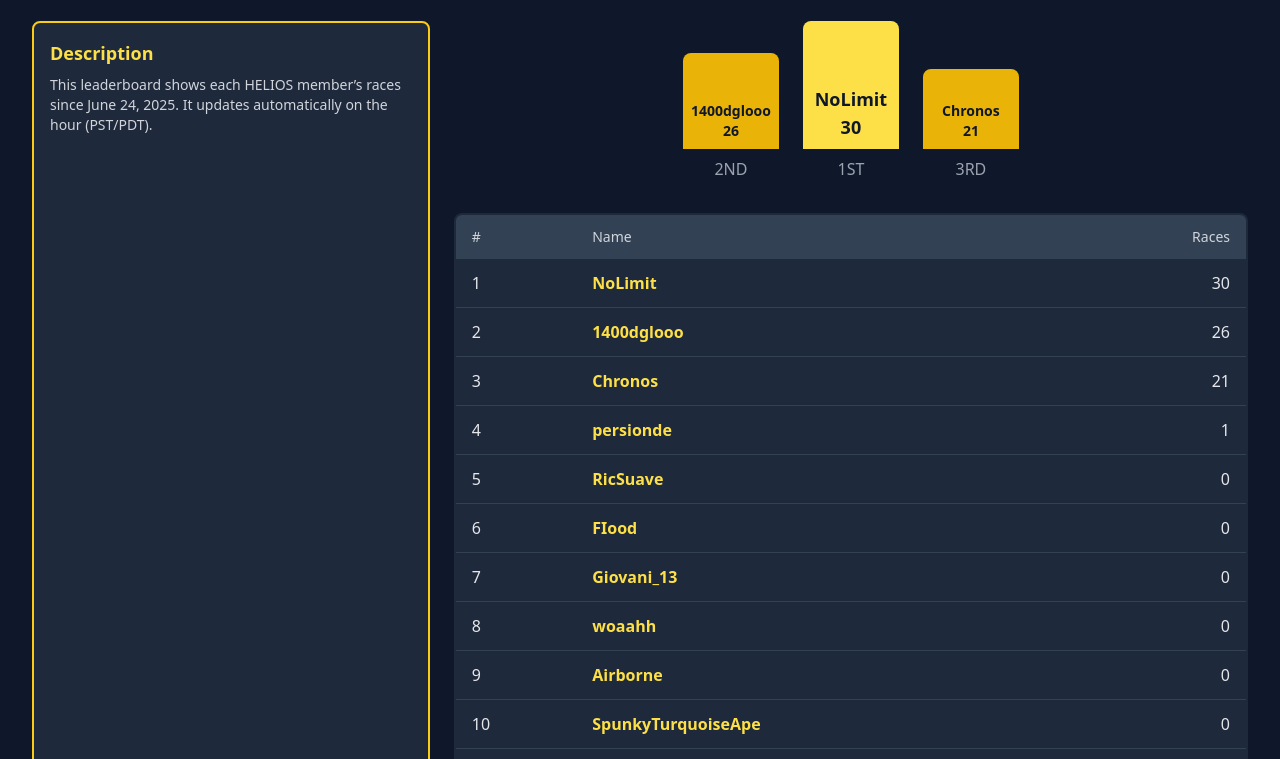
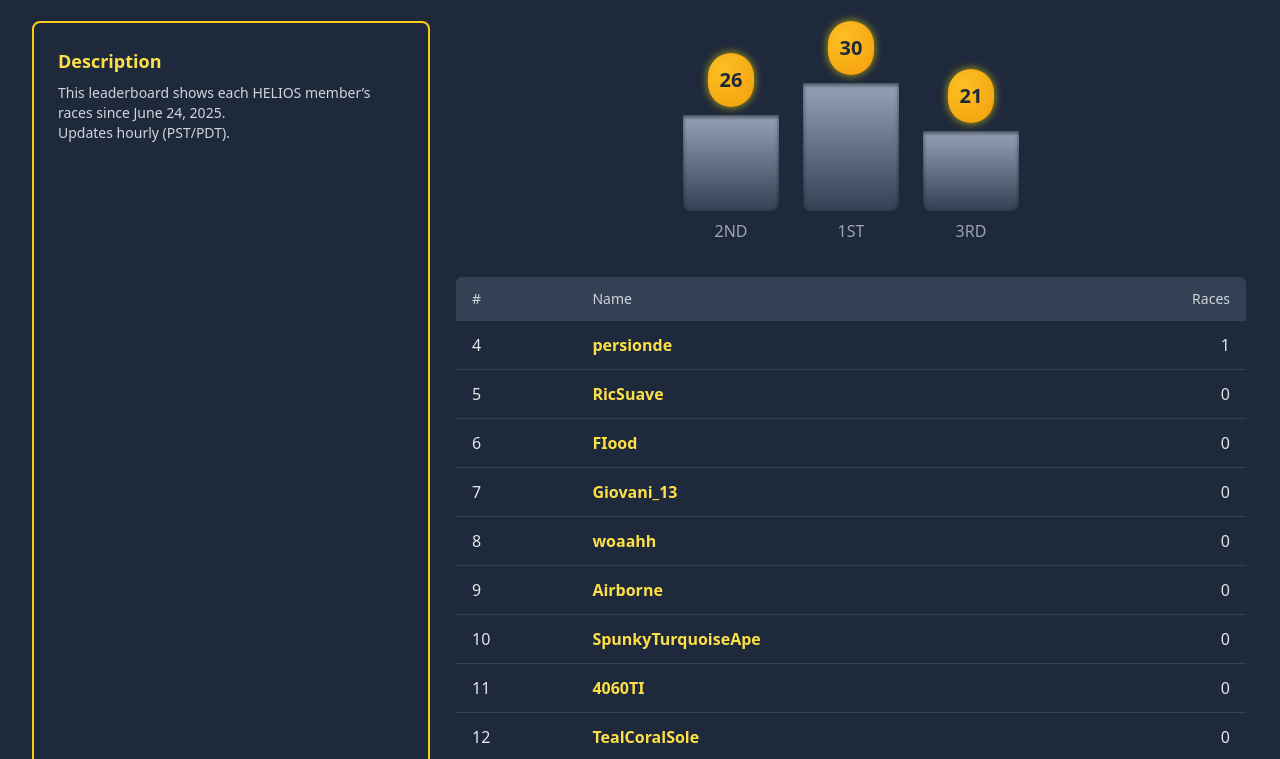
Before and after one commit to heliocentricity/17m-nct-comp, a website: page docs/index.html in a window 1280 px wide. Shown: the part 103-862 px from the top of the page. Drawn offline with nearby package versions, Linux system fonts and the light colour scheme.

Commit message:
Update index.html

```diff
--- a/docs/index.html
+++ b/docs/index.html
@@ -4,27 +4,58 @@
   <meta charset="UTF-8" />
   <title>HELIOS NitroType Leaderboard</title>
   <script src="https://cdn.tailwindcss.com"></script>
+  <style>
+    /* Subtle textured background using CSS gradient noise */
+    body {
+      background-color: #1e293b;
+      background-image: radial-gradient(circle at 50% 50%, rgba(255,255,255,0.02), transparent 30%),
+                        radial-gradient(circle at 20% 80%, rgba(255,255,255,0.015), transparent 20%);
+    }
+    .podium-step {
+      position: relative;
+      display: flex;
+      flex-direction: column;
+      align-items: center;
+    }
+    .podium-step span.count {
+      display: inline-block;
+      padding: 0.75rem;
+      background: radial-gradient(circle at 30% 30%, #fbbf24, #f59e0b);
+      border-radius: 9999px;
+      box-shadow: 0 0 8px rgba(255, 223, 0, 0.7);
+      font-weight: bold;
+      color: #1e293b;
+      font-size: 1.25rem;
+      margin-bottom: 0.5rem;
+    }
+    .podium-platform {
+      background: linear-gradient(to bottom, #94a3b8, #334155);
+      box-shadow: inset 0 2px 4px rgba(0,0,0,0.6);
+    }
+  </style>
 </head>
-<body class="bg-slate-900 text-gray-200 min-h-screen p-8">
+<body class="text-gray-200 min-h-screen p-8">
   <h1 class="text-4xl font-extrabold mb-2 text-yellow-400">HELIOS Team Leaderboard</h1>
   <p class="text-sm italic text-gray-400 mb-6">
     Last updated: <span id="updated-at" class="font-mono">Loading…</span>
   </p>
 
   <div class="flex space-x-6">
-    <!-- Description: 1/3 width on left -->
-    <div class="w-1/3 bg-slate-800 border-2 border-yellow-400 rounded-lg p-4">
+    <!-- Description: left -->
+    <div class="w-1/3 bg-slate-800 border-2 border-yellow-400 rounded-lg p-6">
       <h2 class="text-lg font-semibold text-yellow-300 mb-2">Description</h2>
       <p class="text-sm text-gray-300">
-        This leaderboard shows each HELIOS member’s races since June 24, 2025.
-        It updates automatically on the hour (PST/PDT).
+        This leaderboard shows each HELIOS member’s races since June 24, 2025.<br>
+        Updates hourly (PST/PDT).
       </p>
     </div>
 
-    <!-- Main content: 2/3 width -->
+    <!-- Main content: leaderboard and podium -->
     <div class="w-2/3">
       <!-- Podium for top 3 -->
-      <div id="podium" class="mb-8"></div>
+      <div id="podium" class="flex items-end justify-center mb-8 space-x-6">
+        <!-- dynamic content inserted here -->
+      </div>
 
       <!-- Leaderboard table -->
       <div class="overflow-x-auto">
@@ -36,9 +67,7 @@
               <th class="px-4 py-3 text-right text-sm font-medium text-gray-300">Races</th>
             </tr>
           </thead>
-          <tbody id="leaderboard" class="divide-y divide-slate-700">
-            <!-- rows go here -->
-          </tbody>
+          <tbody id="leaderboard" class="divide-y divide-slate-700"></tbody>
         </table>
       </div>
     </div>
@@ -48,68 +77,46 @@
     fetch('data.json')
       .then(r => r.json())
       .then(data => {
-        // 1) timestamp
-        const ua = document.getElementById('updated-at');
-        ua.textContent = data.last_updated || 'Unknown';
-
+        document.getElementById('updated-at').textContent = data.last_updated || 'Unknown';
         const board = Array.isArray(data.board) ? data.board : [];
 
-        // 2) podium
-        const pod = document.getElementById('podium');
+        // Build podium for top 3
+        const podiumEl = document.getElementById('podium');
+        ['second','first','third'].forEach(pos => {
+          // placeholders
+        });
         if (board.length >= 3) {
           const [first, second, third] = board;
-          pod.innerHTML = `
-            <div class="flex items-end justify-center space-x-6">
-              <!-- 2nd place -->
-              <div class="flex flex-col items-center">
-                <div class="bg-yellow-500 text-slate-900 font-bold text-sm text-center rounded-t-lg px-4 py-2 h-24 w-24 flex items-end justify-center">
-                  <a href="https://www.nitrotype.com/racer/${second.username}"
-                     target="_blank" class="block hover:underline">
-                    ${second.displayName}<br>${second.delta}
-                  </a>
-                </div>
-                <span class="text-gray-400 mt-2 uppercase">2nd</span>
-              </div>
-              <!-- 1st place -->
-              <div class="flex flex-col items-center">
-                <div class="bg-yellow-300 text-slate-900 font-bold text-lg text-center rounded-t-lg px-4 py-2 h-32 w-24 flex items-end justify-center">
-                  <a href="https://www.nitrotype.com/racer/${first.username}"
-                     target="_blank" class="block hover:underline">
-                    ${first.displayName}<br>${first.delta}
-                  </a>
-                </div>
-                <span class="text-gray-400 mt-2 uppercase">1st</span>
-              </div>
-              <!-- 3rd place -->
-              <div class="flex flex-col items-center">
-                <div class="bg-yellow-500 text-slate-900 font-bold text-sm text-center rounded-t-lg px-4 py-2 h-20 w-24 flex items-end justify-center">
-                  <a href="https://www.nitrotype.com/racer/${third.username}"
-                     target="_blank" class="block hover:underline">
-                    ${third.displayName}<br>${third.delta}
-                  </a>
-                </div>
-                <span class="text-gray-400 mt-2 uppercase">3rd</span>
-              </div>
-            </div>
-          `;
+          const createStep = (user, place, heightClass) => {
+            const div = document.createElement('div');
+            div.className = 'podium-step';
+            div.innerHTML = `
+              <span class="count">${user.delta}</span>
+              <div class="podium-platform ${heightClass} w-24 rounded-b-lg"></div>
+              <span class="mt-2 uppercase text-gray-400">${place}</span>
+            `;
+            if (user.username) {
+              div.querySelector('span.count').innerHTML = `<a href="https://www.nitrotype.com/racer/${user.username}" target="_blank" class="hover:underline">${user.delta}</a>`;
+            }
+            return div;
+          };
+          podiumEl.appendChild(createStep(second, '2nd', 'h-24'));
+          podiumEl.appendChild(createStep(first,  '1st', 'h-32 bg-yellow-300'));
+          podiumEl.appendChild(createStep(third,  '3rd', 'h-20'));
         }
 
-        // 3) full table below
+        // Populate table starting at #4
         const tbody = document.getElementById('leaderboard');
-        board.forEach((item, idx) => {
-          const races = Number.isFinite(item.delta) ? item.delta : 0;
-          const name  = item.displayName || item.username;
+        board.slice(3).forEach((item, idx) => {
           const tr = document.createElement('tr');
           tr.innerHTML = `
-            <td class="px-4 py-3">${idx + 1}</td>
+            <td class="px-4 py-3">${idx + 4}</td>
             <td class="px-4 py-3 font-semibold">
-              <a href="https://www.nitrotype.com/racer/${item.username}"
-                 target="_blank"
-                 class="text-yellow-300 hover:underline">
-                ${name}
+              <a href="https://www.nitrotype.com/racer/${item.username}" target="_blank" class="text-yellow-300 hover:underline">
+                ${item.displayName}
               </a>
             </td>
-            <td class="px-4 py-3 text-right">${races}</td>
+            <td class="px-4 py-3 text-right">${item.delta}</td>
           `;
           tbody.appendChild(tr);
         });
```
